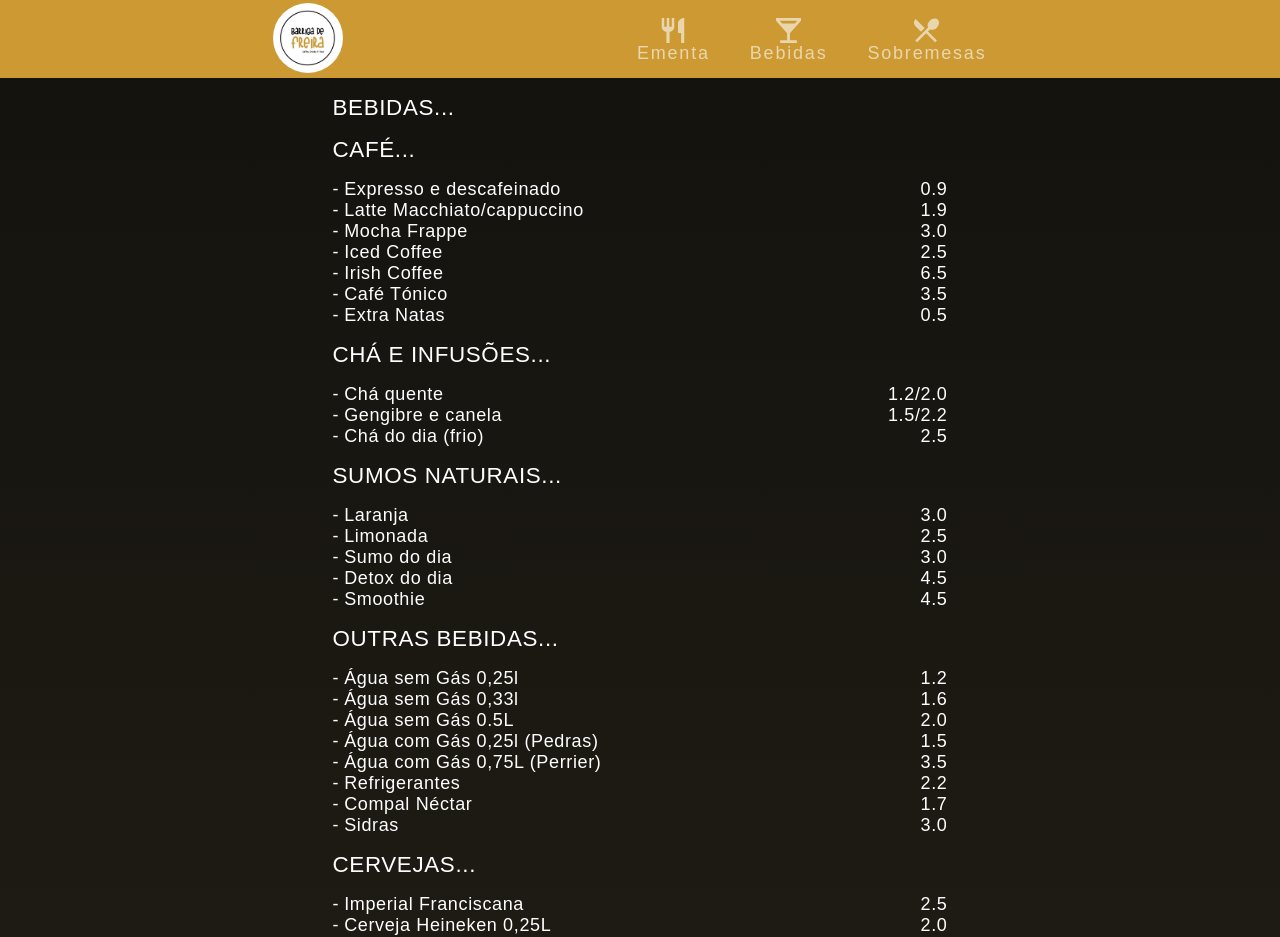
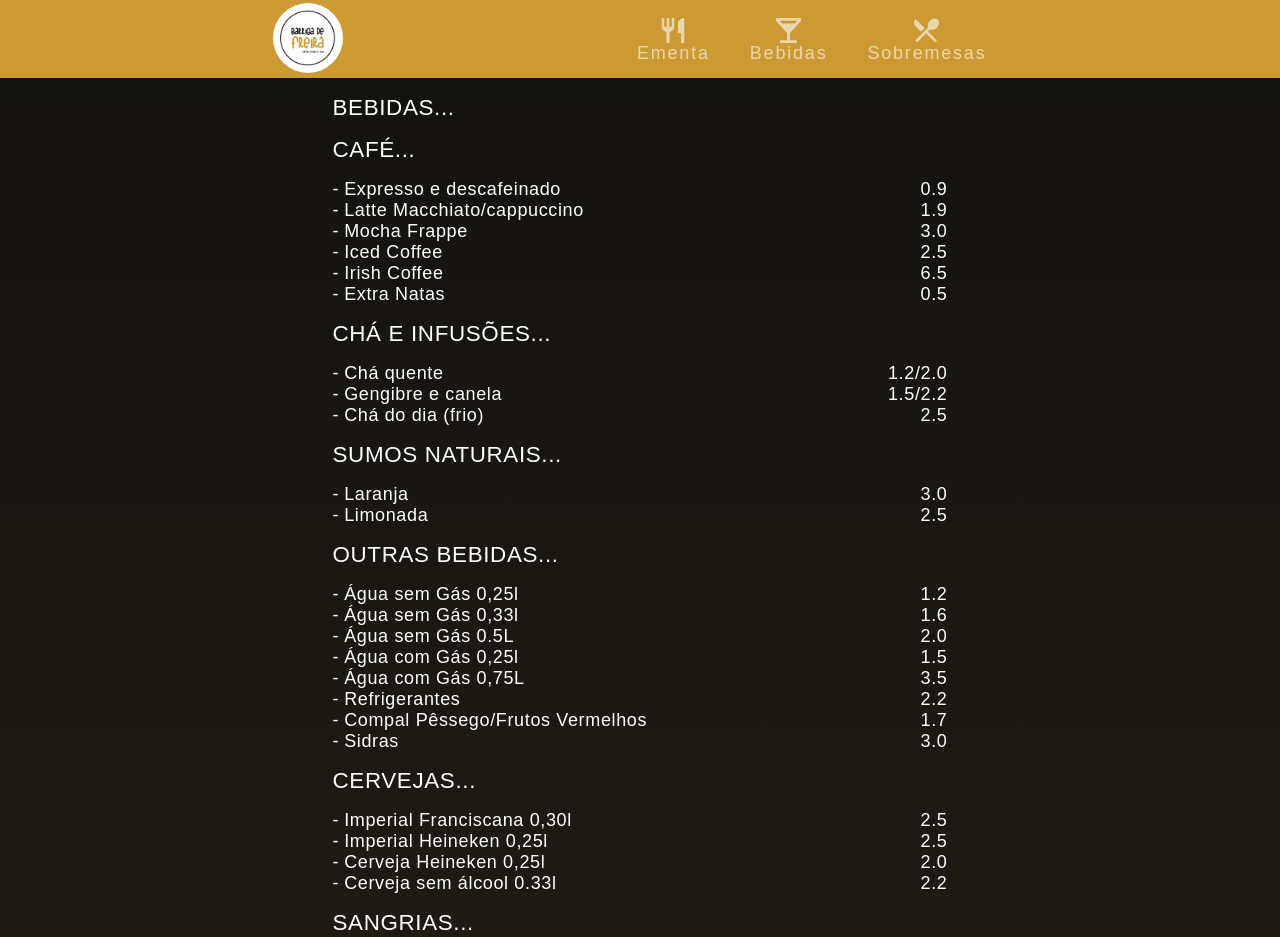
Before and after one commit to wanderson1873/barriga-de-freira, a React (Create React App) app: page /bebidas in a window 1280 px wide. Shown: the top 937 px of the page. Built offline with nearby package versions, Linux system fonts and the light colour scheme; a web font is replaced by a local one.

Commit message:
Update Bebidas.js

```diff
--- a/src/components/Bebidas.js
+++ b/src/components/Bebidas.js
@@ -41,13 +41,6 @@ const Bebidas = () => {
                   Irish Coffee
                </li>
                <li className="price">6.5</li>
-            </ul>
-
-            <ul>
-               <li className="name">
-                  Café Tónico
-               </li>
-               <li className="price">3.5</li>
             </ul>
 
             <ul>
@@ -101,27 +94,6 @@ const Bebidas = () => {
                <li className="price">2.5</li>
             </ul>
 
-            <ul>
-               <li className="name">
-                  Sumo do dia
-               </li>
-               <li className="price">3.0</li>
-            </ul>
-
-            <ul>
-               <li className="name">
-                  Detox do dia
-               </li>
-               <li className="price">4.5</li>
-            </ul>
-
-            <ul>
-               <li className="name">
-                  Smoothie
-               </li>
-               <li className="price">4.5</li>
-            </ul>
-
          </div>
 
          <div>
@@ -150,14 +122,14 @@ const Bebidas = () => {
 
             <ul>
                <li className="name">
-                  Água com Gás 0,25l (Pedras)
+                  Água com Gás 0,25l
                </li>
                <li className="price">1.5</li>
             </ul>
 
             <ul>
                <li className="name">
-                  Água com Gás 0,75L (Perrier)
+                  Água com Gás 0,75L
                </li>
                <li className="price">3.5</li>
             </ul>
@@ -171,7 +143,7 @@ const Bebidas = () => {
 
             <ul>
                <li className="name">
-                  Compal Néctar
+                  Compal Pêssego/Frutos Vermelhos
                </li>
                <li className="price">1.7</li>
             </ul>
@@ -190,7 +162,7 @@ const Bebidas = () => {
 
             <ul>
                <li className="name">
-               Imperial Franciscana
+               Imperial Franciscana 0,30l
 
                </li>
                <li className="price">2.5</li>
@@ -198,7 +170,15 @@ const Bebidas = () => {
 
             <ul>
                <li className="name">
-                  Cerveja Heineken 0,25L
+               Imperial Heineken 0,25l
+
+               </li>
+               <li className="price">2.5</li>
+            </ul>
+
+            <ul>
+               <li className="name">
+                  Cerveja Heineken 0,25l
                </li>
                <li className="price">2.0</li>
             </ul>
```
